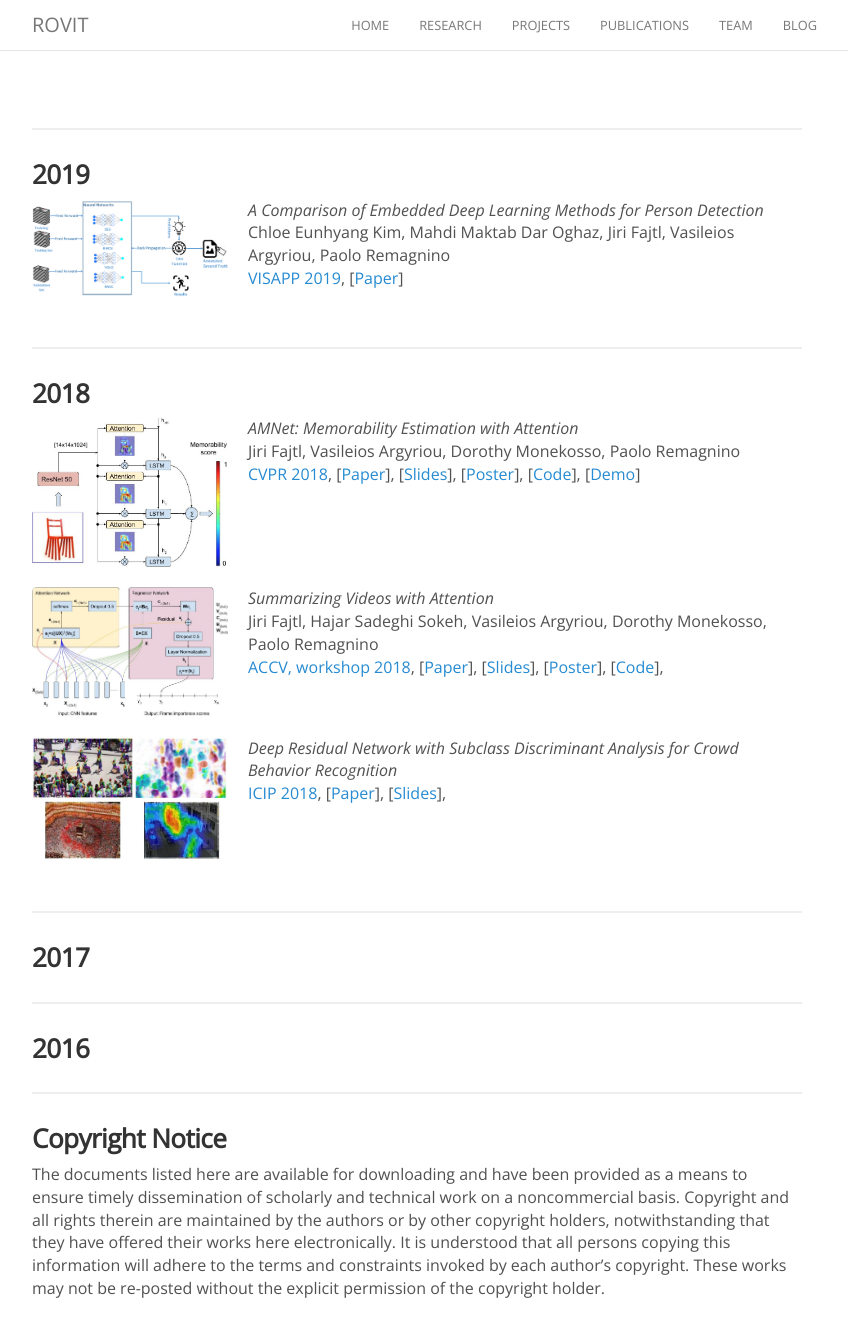
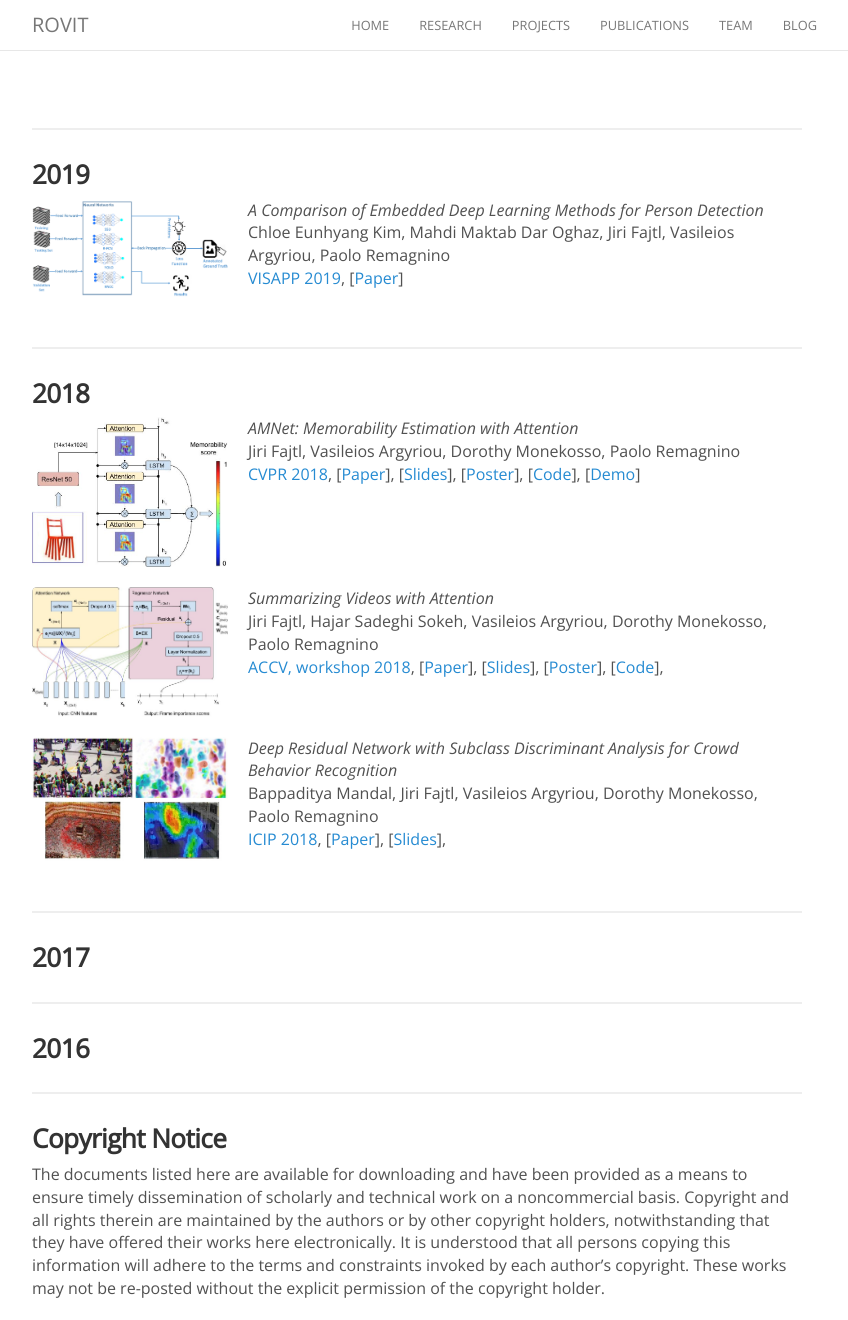
Before and after one commit to RoViT/rovit.github.io, a Jekyll site: the page built from publications.md, in a window 1280 px wide and 1320 px high. Shown: the whole window, without its empty margins (223-1071 px from the left). Built offline with Jekyll 4.4.1, drawn with Linux system fonts in a browser that asks for light colours; nearby versions of some CDN libraries; comment, search, counter and statistics services are not loaded.

Commit message:
Added publications

```diff
--- a/publications.md
+++ b/publications.md
@@ -48,6 +48,7 @@ Jiri Fajtl, Hajar Sadeghi Sokeh, Vasileios Argyriou, Dorothy Monekosso, Paolo Re
 
 ![](/images/pub/cbr/cbr.jpg){:width="196px" style="float:left;  margin-right: 20px;"}
 _Deep Residual Network with Subclass Discriminant Analysis for Crowd Behavior Recognition_<br>
+Bappaditya Mandal, Jiri Fajtl, Vasileios Argyriou, Dorothy Monekosso, Paolo Remagnino<br>
 [ICIP 2018](https://2018.ieeeicip.org/),
 [[Paper](https://ieeexplore.ieee.org/abstract/document/8451190)],
 [[Slides](/images/pub/cbr/ICIP2018_va.pdf)],
```
